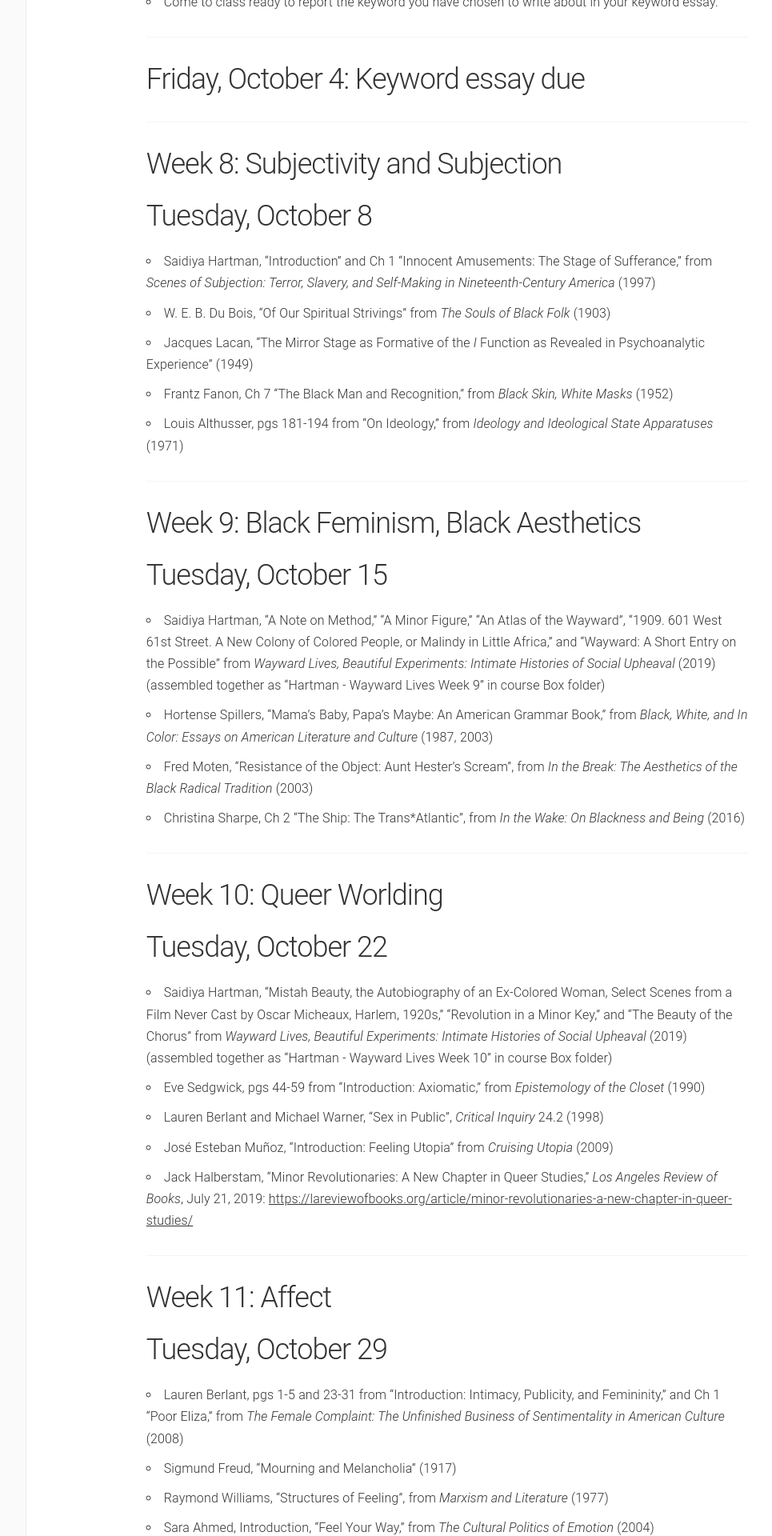
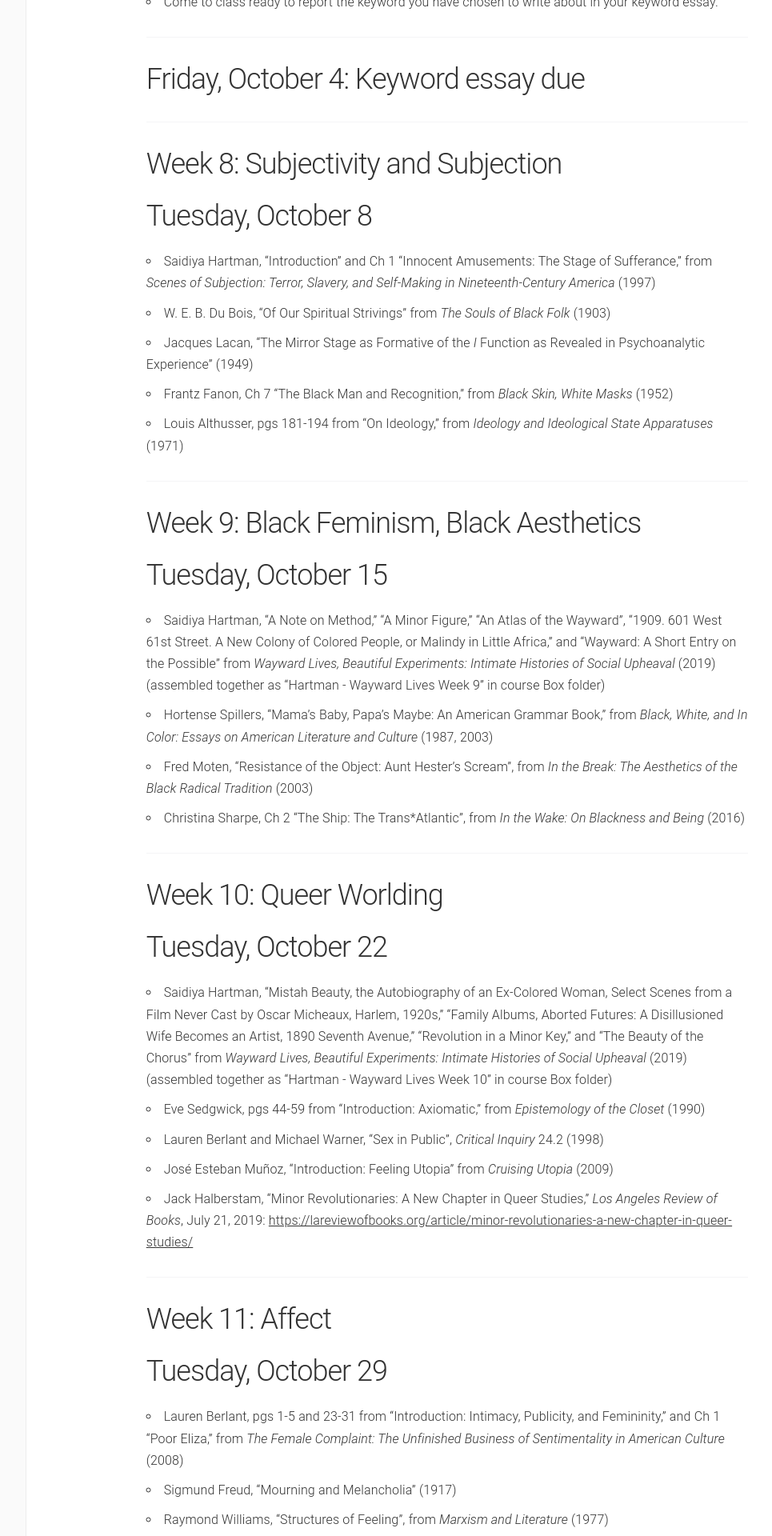
Before and after one commit to lcthomas/eng681f19, a Jekyll site: the page built from schedule.md, in a window 1280 px wide. Shown: the part 3080-5000 px from the top of the page at 80% size, without its empty margins (180-1145 px from the left). Built offline with Jekyll 4.4.1, drawn with Linux system fonts in a browser that asks for light colours.

Commit message:
Additional Hartman chapter

```diff
--- a/schedule.md
+++ b/schedule.md
@@ -97,7 +97,7 @@ navigation: 3
 
 ## Week 10: Queer Worlding
 ## Tuesday, October 22
-* Saidiya Hartman, "Mistah Beauty, the Autobiography of an Ex-Colored Woman, Select Scenes from a Film Never Cast by Oscar Micheaux, Harlem, 1920s,"  "Revolution in a Minor Key," and "The Beauty of the Chorus" from _Wayward Lives, Beautiful Experiments: Intimate Histories of Social Upheaval_ (2019) (assembled together as "Hartman - Wayward Lives Week 10" in course Box folder)
+* Saidiya Hartman, "Mistah Beauty, the Autobiography of an Ex-Colored Woman, Select Scenes from a Film Never Cast by Oscar Micheaux, Harlem, 1920s,"  "Family Albums, Aborted Futures: A Disillusioned Wife Becomes an Artist, 1890 Seventh Avenue," "Revolution in a Minor Key," and "The Beauty of the Chorus" from _Wayward Lives, Beautiful Experiments: Intimate Histories of Social Upheaval_ (2019) (assembled together as "Hartman - Wayward Lives Week 10" in course Box folder)
 * Eve Sedgwick, pgs 44-59 from “Introduction: Axiomatic,” from _Epistemology of the Closet_ (1990)
 * Lauren Berlant and Michael Warner, "Sex in Public", _Critical Inquiry_ 24.2 (1998)
 * José Esteban Muñoz, "Introduction: Feeling Utopia" from _Cruising Utopia_ (2009)
```
